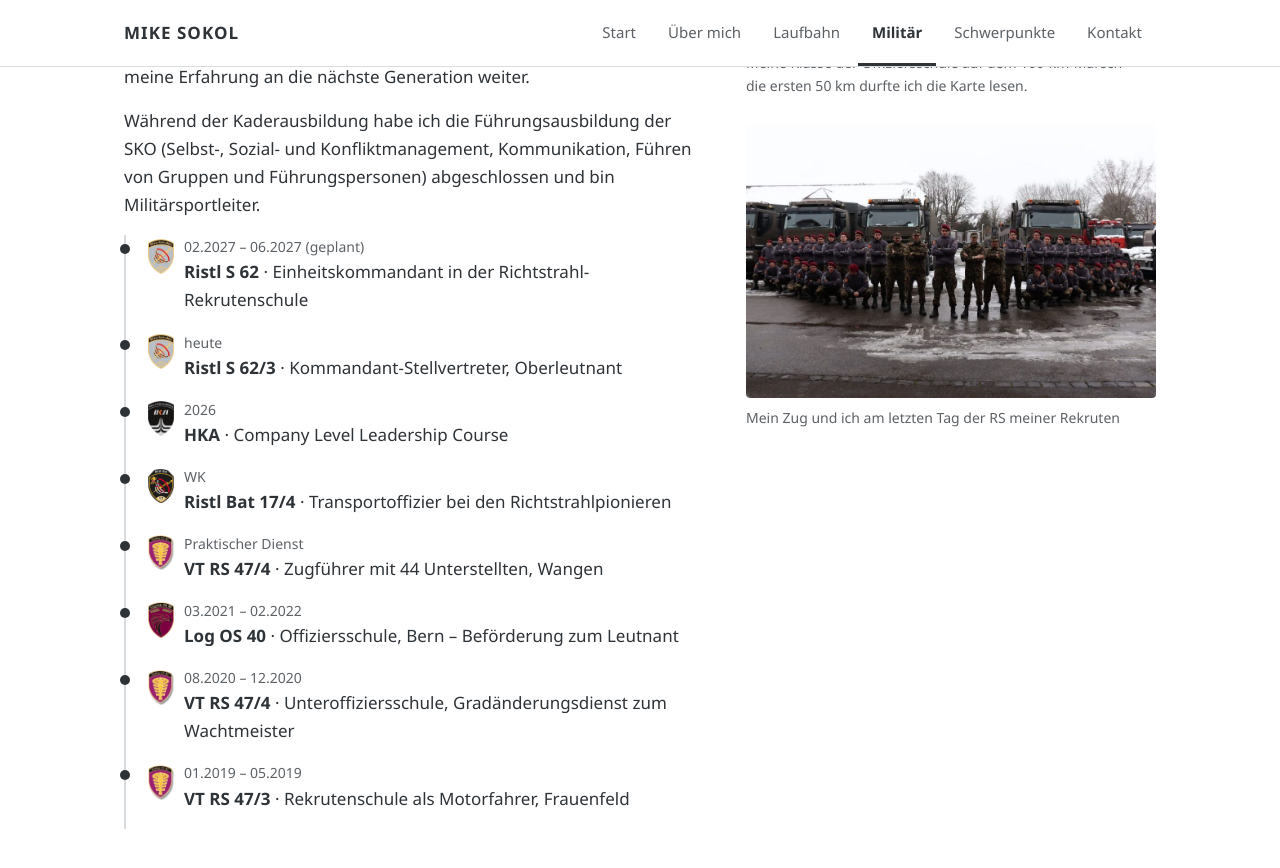
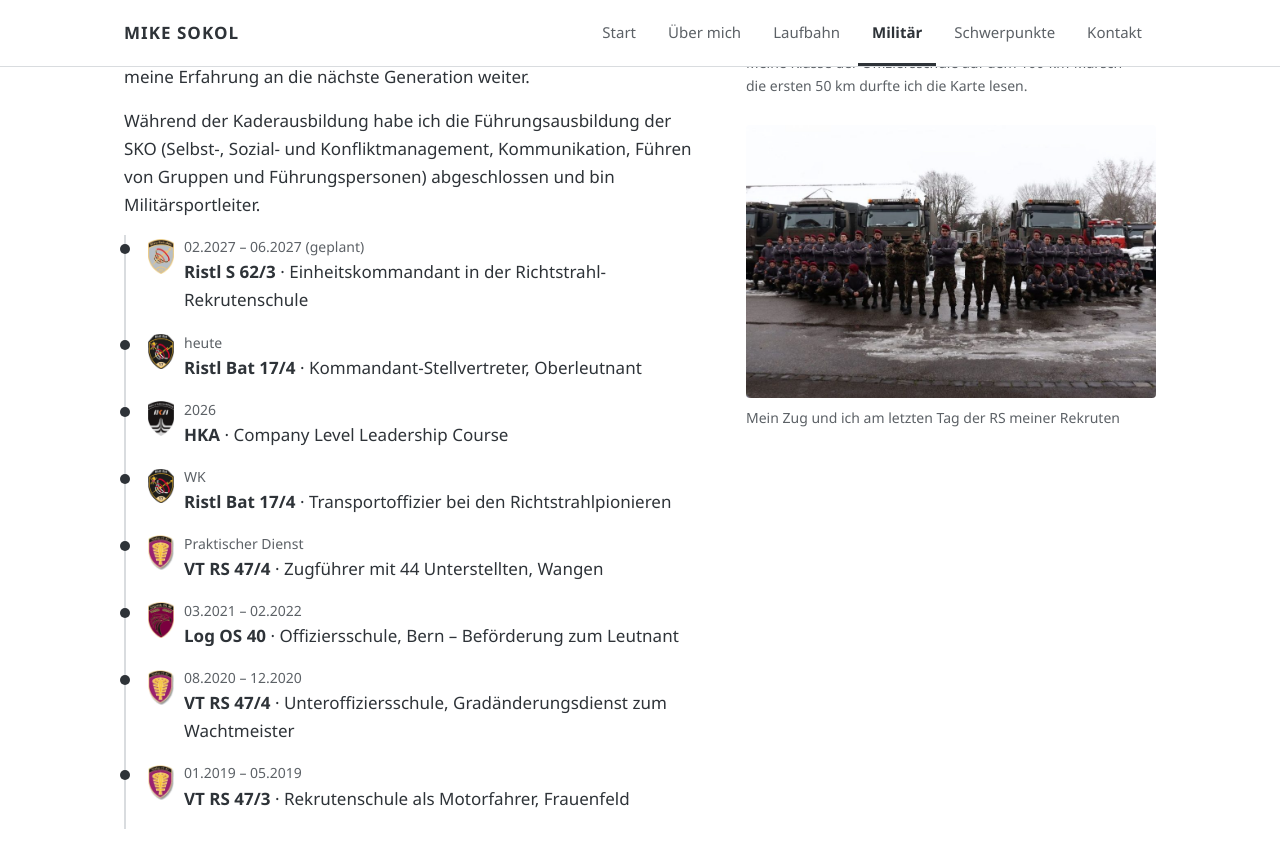
Before and after one commit to Mykey1835/mikesokol-website, a Jekyll site: the page built from _seiten/militaer.md, in a window 1280 px wide and 900 px high, scrolled down 690 px. Shown: the top 868 px of the window. Built offline with Jekyll 4.4.1, drawn with Linux system fonts in a browser that asks for light colours.

Commit message:
Militär: Kdt Stv im Ristl Bat 17/4, Einheitskommandant Ristl S 62/3
Co-Authored-By: Claude Opus 5.5 <noreply@anthropic.com>
Claude-Session: https://claude.ai/code/session_011hthjTAR8etBM2R6qATUor

```diff
--- a/_seiten/militaer.md
+++ b/_seiten/militaer.md
@@ -15,13 +15,13 @@ abschnitte:
       Während der Kaderausbildung habe ich die Führungsausbildung der SKO (Selbst-, Sozial- und Konfliktmanagement, Kommunikation, Führen von Gruppen und Führungspersonen) abgeschlossen und bin Militärsportleiter.
     stationen:
       - zeit: "02.2027 – 06.2027 (geplant)"
-        einheit: Ristl S 62
+        einheit: Ristl S 62/3
         text: Einheitskommandant in der Richtstrahl-Rekrutenschule
         wappen: /img/wappen/ristl_s62.png
       - zeit: "heute"
-        einheit: Ristl S 62/3
+        einheit: Ristl Bat 17/4
         text: Kommandant-Stellvertreter, Oberleutnant
-        wappen: /img/wappen/ristl_s62.png
+        wappen: /img/wappen/ristl_bat17.png
       - zeit: "2026"
         einheit: HKA
         text: Company Level Leadership Course
```
